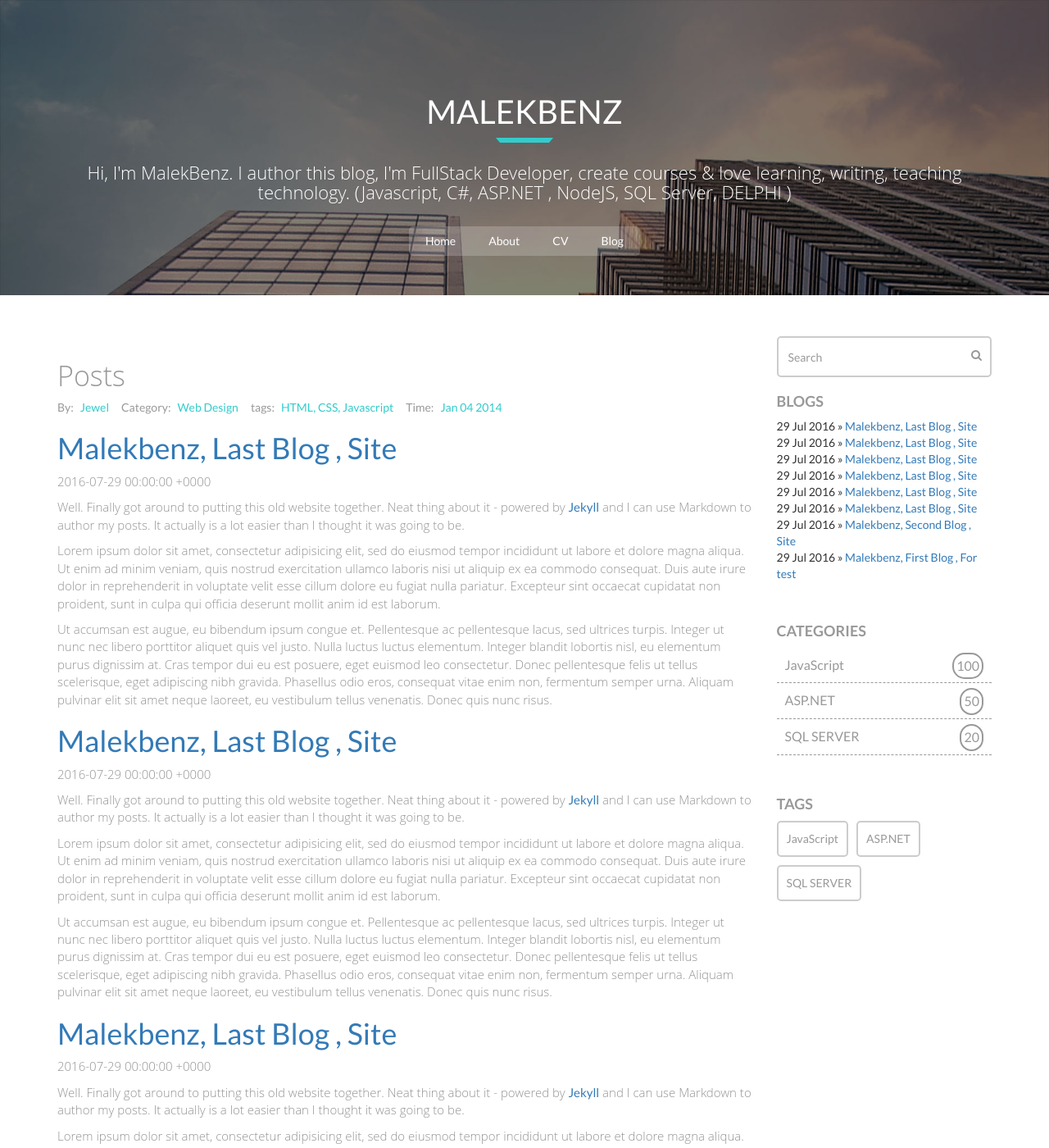
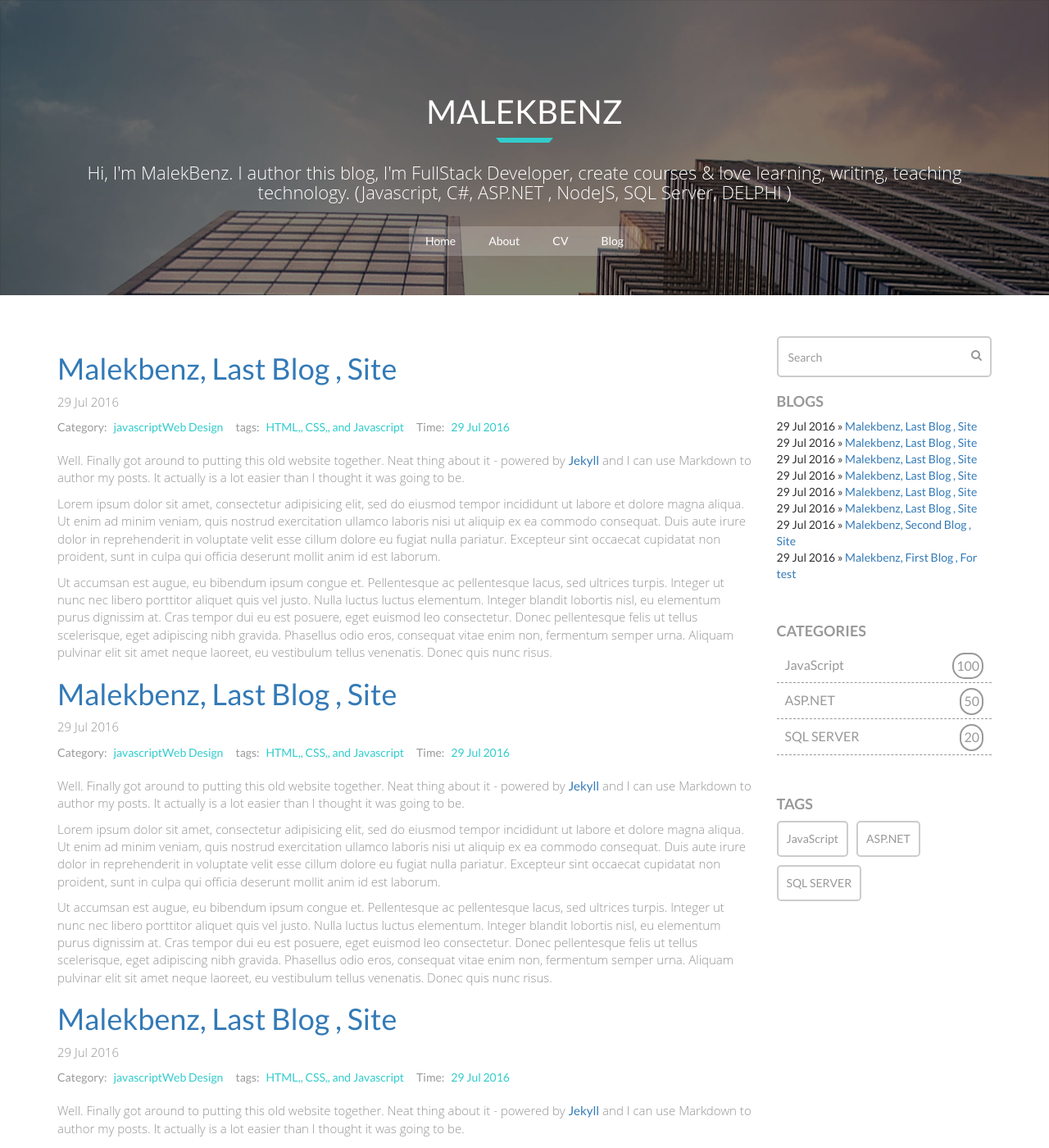
Before and after one commit to malekbenz/malekbenz, a Jekyll site: the page built from index.html, in a window 1280 px wide and 1400 px high. Shown: the whole window at 82% size. Built offline with Jekyll 4.4.1, drawn with Linux system fonts in a browser that asks for light colours; nearby versions of some CDN libraries; library files that are not in the unit come from our copies; the list of posts is cut into pages by our own code; some of the changed text lies outside the part shown.

Commit message:
pagination and style

```diff
--- a/index.html
+++ b/index.html
@@ -11,13 +11,6 @@ title: Malekbenz, Weblog
 <div class="col-xs-12 col-sm-9 col-md-9 col-lg-9">
 	<div class="section-post">
 		<!--<img src="img/img8.jpg" alt="post-1" />-->
-		<h2>Posts</h2>
-		<ul class="post-by">
-			<li>By:<span>Jewel</span></li>
-			<li>Category:<span>Web Design</span></li>
-			<li>tags:<span>HTML, CSS, Javascript</span></li>
-			<li>Time:<span>Jan 04 2014</span></li>
-		</ul>
 			<!--{% for post in site.posts %}
 			<li><span>{{ post.date | date_to_string }}</span> »
 				<a href="{{ post.url }}" title="{{ post.title }}">{{ post.title }} And  {{post.author}}</a>
@@ -29,7 +22,14 @@ title: Malekbenz, Weblog
 				{% for post in paginator.posts %}
 					<h1><a href="{{ post.url }}">{{ post.title }}</a></h1>
 					<p class="author">
-					<span class="date">{{ post.date }}</span>
+						<span class="date">{{ post.date | date_to_string }}</span>
+								<ul class="post-by">
+									<li>Category:<span>{{post.category}}Web Design</span></li>
+									<li>tags:<span>{{ post.tags | array_to_sentence_string }}</span></li>
+									<li>Time:<span>{{ post.date | date_to_string }}</span></li>
+								</ul>
+
+
 					</p>
 					<div class="content">
 						{{ post.content }}
```
Lines whose indentation alone changed are shown as unchanged.
